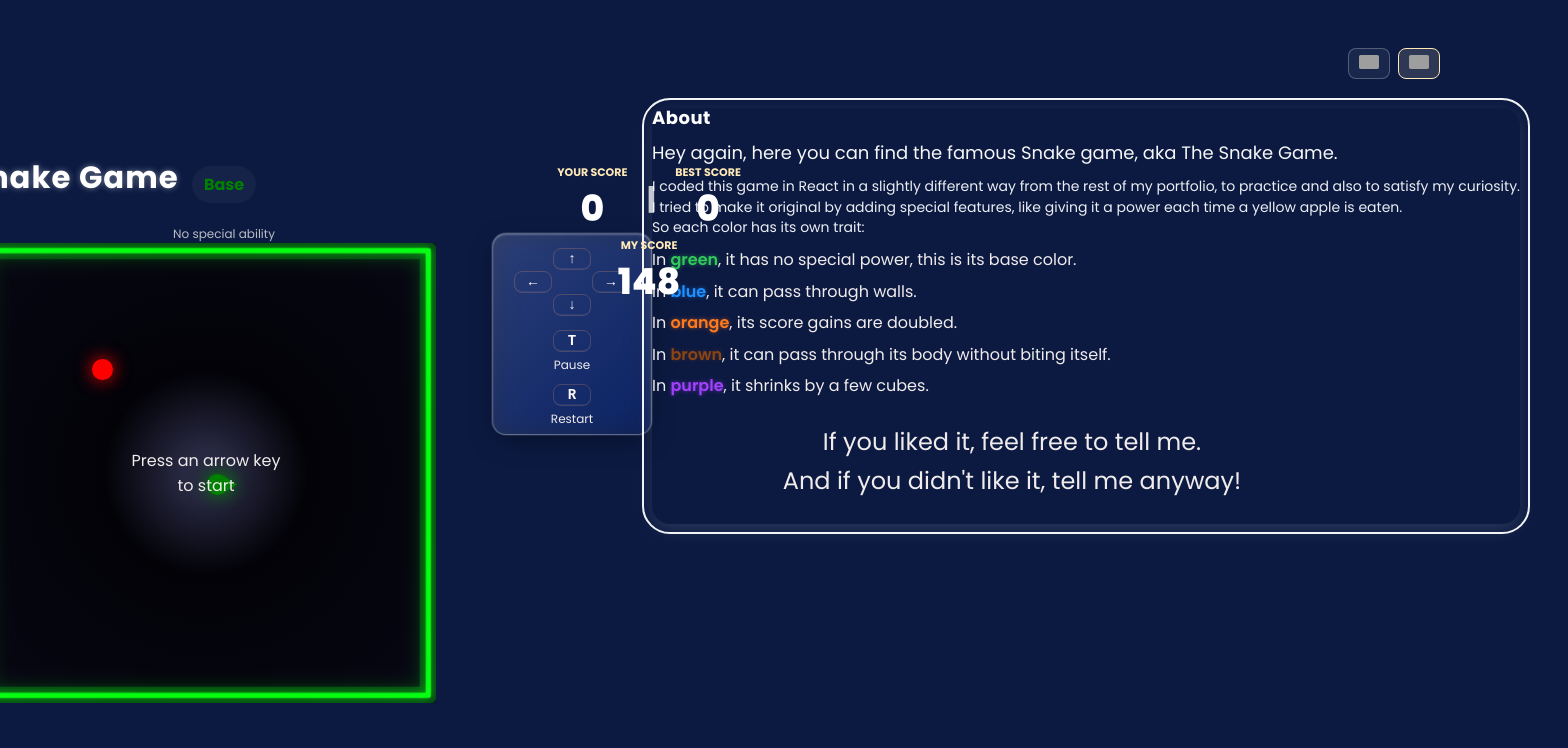
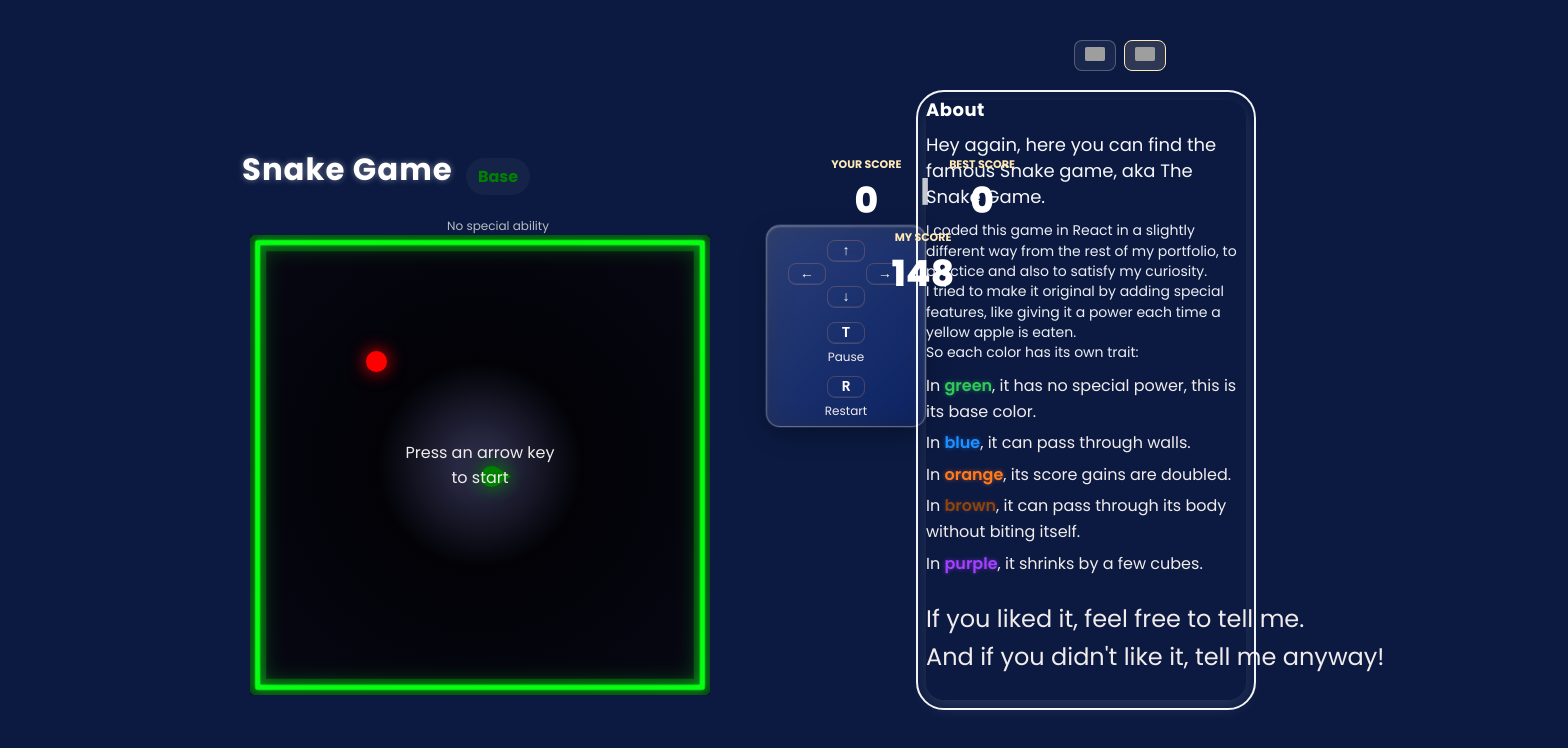
Before and after one commit to Walie-Matthieu/snake-game, a Next.js app: page / in a window 1536 px wide. Shown: the top 748 px of the page, 1568 px wide, since content can reach past the window. Built offline with nearby package versions, Linux system fonts and the light colour scheme; grey boxes are pictures that could not be loaded.

Commit message:
Enhance responsivenes

```diff
--- a/app/page.module.css
+++ b/app/page.module.css
@@ -296,6 +296,20 @@
 
 /* Base: applique les offsets via variables (fallback 0) */
 .gameLeft::before { transform: translate(var(--title-offset-x, 0), var(--title-offset-y, 0)); }
+
+@media (min-width: 1024px) {
+  .asideRight {
+    width: 18rem;
+    flex: 0 0 18rem;
+  }
+}
+
+@media (min-width: 1536px) {
+  .asideRight {
+    width: 20rem;
+    flex: 0 0 20rem;
+  }
+}
 
 /* Mobile spécifique (320px - 340px) : pas de scroll, pas de coupure */
 @media (min-width: 320px) and (max-width: 340px) {
--- a/app/page.tsx
+++ b/app/page.tsx
@@ -91,7 +91,7 @@ export default function Home() {
             <SnakeGame onStateChange={handleSnakeState} language={language} onLanguageChange={setLanguage} />
           </div>
           <aside
-            className={`${styles.asideRight} lg:order-2 lg:flex-none lg:self-start lg:mt-0 lg:ml-14 2xl:mt-1 2xl:ml-16`}
+            className={`${styles.asideRight} lg:order-2 lg:flex-none lg:w-72 lg:self-start lg:mt-0 lg:ml-14 2xl:w-80 2xl:mt-1 2xl:ml-16`}
           >
             <div className={styles.languageSwitcher}>
               <button
```
